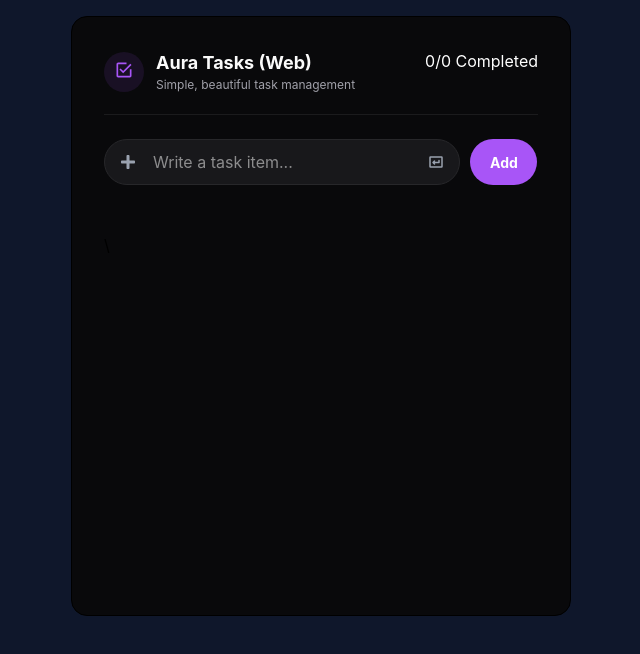
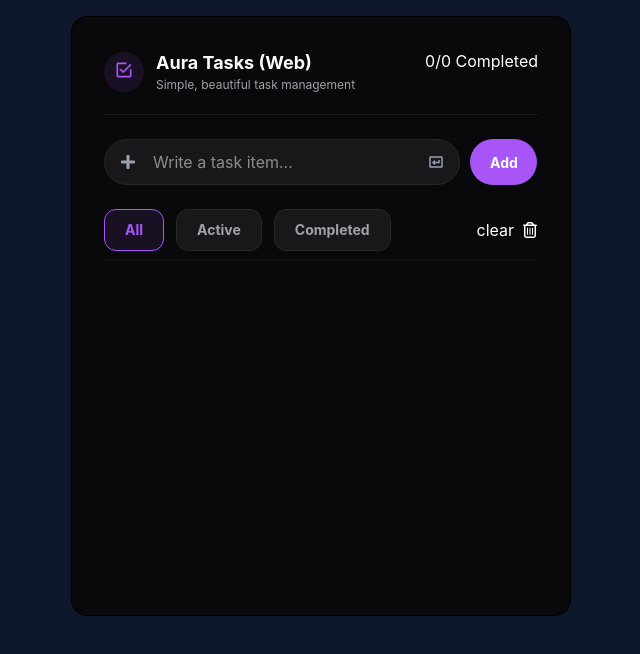
Before and after one commit to andrewramo133/todo-app, a React (Vite) app: page / in a window 1280 px wide. Shown: the top 654 px of the page, without its empty margins (319-959 px from the left). Built offline with nearby package versions, Linux system fonts and the light colour scheme.

Commit message:
added filter feature

```diff
--- a/src/App.tsx
+++ b/src/App.tsx
@@ -3,19 +3,20 @@ import "./App.css";
 import Input from "./Components/Input/Input";
 
 import Title from "./Components/Title/Title";
+import TaskList from "./Components/TaskList/TaskList";
 
-interface taskType {
+interface TaskType {
   text: string;
   id: string;
   completed: boolean;
 }
 function App() {
-  const [tasks, setTasks] = useState<taskType[]>(() => {
+  const [tasks, setTasks] = useState<TaskType[]>(() => {
     const saved = localStorage.getItem("tasks");
     return saved ? JSON.parse(saved) : [];
   });
   const tasksLength: number = tasks.length;
-  const completedTasks: taskType[] = tasks.filter((task) => task.completed);
+  const completedTasks: TaskType[] = tasks.filter((task) => task.completed);
 
   useEffect(() => {
     localStorage.setItem("tasks", JSON.stringify(tasks));
@@ -31,7 +32,7 @@ function App() {
             </h2>
           </div>
           <Input tasks={tasks} setTasks={setTasks} />
-          <div>\</div>
+          <TaskList tasks={tasks} setTasks={setTasks} />
         </div>
       </main>
     </>
--- a/src/Components/Input/Input.tsx
+++ b/src/Components/Input/Input.tsx
@@ -1,29 +1,28 @@
 import { useState } from "react";
 import { FaPlus } from "react-icons/fa";
 import { PiKeyReturnBold } from "react-icons/pi";
-import Task from "../Task/Task";
 import { nanoid } from "nanoid";
 
-interface taskType {
+interface TaskType {
   text: string;
   id: string;
   completed: boolean;
 }
 interface Props {
-  tasks: taskType[];
-  setTasks: (arr: taskType[]) => void;
+  tasks: TaskType[];
+  setTasks: (arr: TaskType[]) => void;
 }
 function Input({ tasks, setTasks }: Props) {
   const [taskText, setTaskText] = useState("");
 
   function addTask(): void {
     if (taskText !== "") {
-      const newTask: taskType = {
+      const newTask: TaskType = {
         text: taskText,
         id: nanoid(),
         completed: false,
       };
-      const updatedTasks: taskType[] = [...tasks, newTask];
+      const updatedTasks: TaskType[] = [...tasks, newTask];
 
       setTasks(updatedTasks);
       setTaskText("");
@@ -32,22 +31,6 @@ function Input({ tasks, setTasks }: Props) {
     console.log(taskText);
   }
 
-  function deleteTask(id: string): void {
-    const newTasks: taskType[] = tasks.filter((task) => task.id !== id);
-
-    setTasks(newTasks);
-  }
-  function toggleTask(id: string): void {
-    const newTasks = tasks.map((task) => {
-      if (task.id === id) {
-        return { ...task, completed: !task.completed };
-      } else {
-        return task;
-      }
-    });
-
-    setTasks(newTasks);
-  }
   return (
     <>
       <div className="flex gap-[10px]">
@@ -69,6 +52,11 @@ function Input({ tasks, setTasks }: Props) {
             onChange={(e) => {
               setTaskText(e.target.value);
               console.log(taskText);
+            }}
+            onKeyDown={(e) => {
+              if (e.key === "Enter") {
+                addTask();
+              }
             }}
             className="
           w-full
@@ -105,17 +93,6 @@ function Input({ tasks, setTasks }: Props) {
           Add
         </button>
       </div>
-      <div className="flex flex-col gap-[16px]">
-        {tasks &&
-          tasks.map((taskItem) => (
-            <Task
-              key={taskItem.id}
-              task={taskItem}
-              deleteFun={deleteTask}
-              check={toggleTask}
-            />
-          ))}
-      </div>
     </>
   );
 }
--- a/src/Components/Task/Task.tsx
+++ b/src/Components/Task/Task.tsx
@@ -1,15 +1,15 @@
 import { FaRegTrashCan } from "react-icons/fa6";
-interface taskType {
+interface TaskType {
   text: string;
   id: string;
   completed: boolean;
 }
-interface taskProps {
-  task: taskType;
+interface TaskProps {
+  task: TaskType;
   deleteFun: (id: string) => void;
   check: (id: string) => void;
 }
-function Task({ task, deleteFun, check }: taskProps) {
+function Task({ task, deleteFun, check }: TaskProps) {
   return (
     <div className="w-[434px] h-[71px] rounded-[24px] bg-[#FFFFFF01] p-[16px] border border-[#27272A] flex items-center justify-between">
       <div className="flex gap-[14px]">
--- /dev/null
+++ b/src/Components/TaskList/TaskList.tsx
@@ -0,0 +1,123 @@
+import { FaRegTrashCan } from "react-icons/fa6";
+import Task from "../Task/Task";
+import { useState } from "react";
+
+interface TaskType {
+  text: string;
+  id: string;
+  completed: boolean;
+}
+interface Props {
+  tasks: TaskType[];
+  setTasks: (arr: TaskType[]) => void;
+}
+
+type StatusType = "All" | "Active" | "Completed";
+function TaskList({ tasks, setTasks }: Props) {
+  const [status, setStatus] = useState<StatusType>("All");
+  function deleteTask(id: string): void {
+    const newTasks: TaskType[] = tasks.filter((task) => task.id !== id);
+
+    setTasks(newTasks);
+  }
+  function toggleTask(id: string): void {
+    const newTasks = tasks.map((task) => {
+      if (task.id === id) {
+        return { ...task, completed: !task.completed };
+      } else {
+        return task;
+      }
+    });
+
+    setTasks(newTasks);
+  }
+  return (
+    <div className="flex flex-col gap-[16px]">
+      <div className="w-[434px]  border-b pb-[8px] border-[#27272A66] flex justify-between">
+        <div className="flex items-center gap-3">
+          <button
+            onClick={() => setStatus("All")}
+            className={
+              status === "All"
+                ? "  px-5 py-2.5  rounded-xl bg-[#A855F71A] text-[#A855F7]  text-sm font-bold  border border-[#A855F733]cursor-pointer transition-all"
+                : " px-5  py-2.5 rounded-xl  bg-[#18181B]   text-[#A1A1AA]   text-sm  font-bold  border  border-[#27272A] hover:border-[#A855F755] hover:text-white transition-all cursor-pointer"
+            }
+          >
+            All
+          </button>
+
+          <button
+            onClick={() => setStatus("Active")}
+            className={
+              status === "Active"
+                ? "  px-5 py-2.5  rounded-xl bg-[#A855F71A] text-[#A855F7]  text-sm font-bold  border border-[#A855F733]cursor-pointer transition-all"
+                : " px-5  py-2.5 rounded-xl  bg-[#18181B]   text-[#A1A1AA]   text-sm  font-bold  border  border-[#27272A] hover:border-[#A855F755] hover:text-white transition-all cursor-pointer"
+            }
+          >
+            Active
+          </button>
+
+          <button
+            onClick={() => {
+              setStatus("Completed");
+            }}
+            className={
+              status === "Completed"
+                ? "  px-5 py-2.5  rounded-xl bg-[#A855F71A] text-[#A855F7]  text-sm font-bold  border border-[#A855F733]cursor-pointer transition-all"
+                : " px-5  py-2.5 rounded-xl  bg-[#18181B]   text-[#A1A1AA]   text-sm  font-bold  border  border-[#27272A] hover:border-[#A855F755] hover:text-white transition-all cursor-pointer"
+            }
+          >
+            Completed
+          </button>
+        </div>
+        <button className="text-white cursor-pointer">
+          {" "}
+          <div
+            onClick={() => {
+              setTasks([]);
+              setStatus("All");
+            }}
+            className=" flex items-center gap-2"
+          >
+            {" "}
+            clear <FaRegTrashCan />
+          </div>
+        </button>
+      </div>
+
+      {status === "All" &&
+        tasks.map((taskItem) => (
+          <Task
+            key={taskItem.id}
+            task={taskItem}
+            deleteFun={deleteTask}
+            check={toggleTask}
+          />
+        ))}
+      {status === "Active" &&
+        tasks
+          .filter((taskitem) => !taskitem.completed)
+          .map((taskItem) => (
+            <Task
+              key={taskItem.id}
+              task={taskItem}
+              deleteFun={deleteTask}
+              check={toggleTask}
+            />
+          ))}
+      {status === "Completed" &&
+        tasks
+          .filter((taskitem) => taskitem.completed)
+          .map((taskItem) => (
+            <Task
+              key={taskItem.id}
+              task={taskItem}
+              deleteFun={deleteTask}
+              check={toggleTask}
+            />
+          ))}
+    </div>
+  );
+}
+
+export default TaskList;
```
